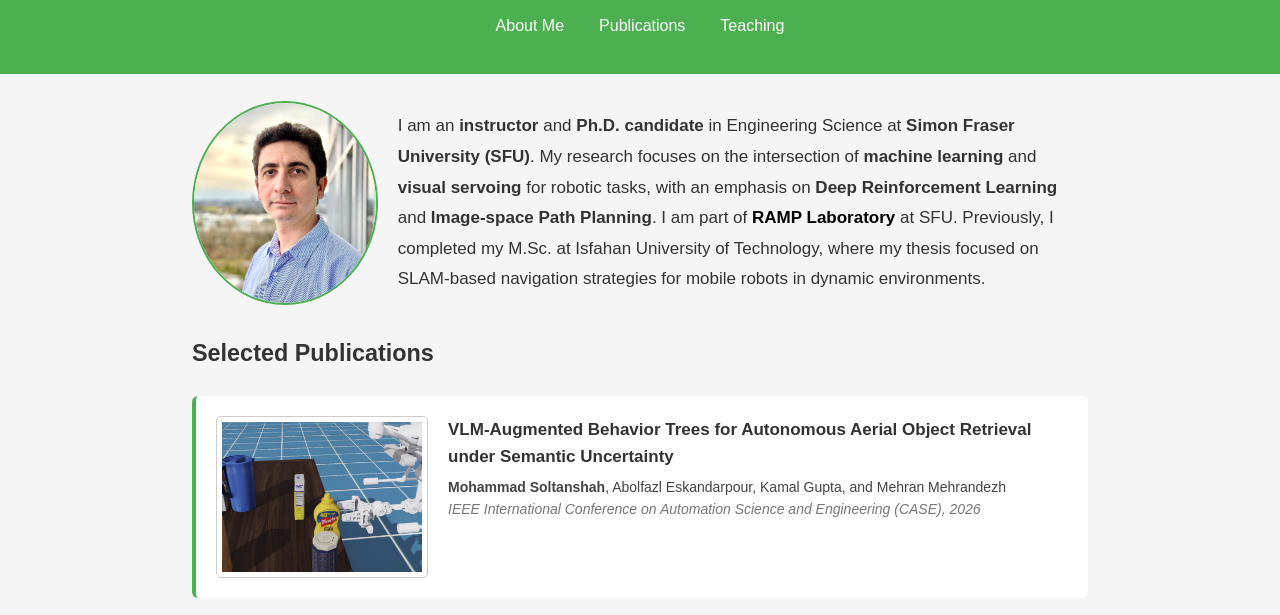
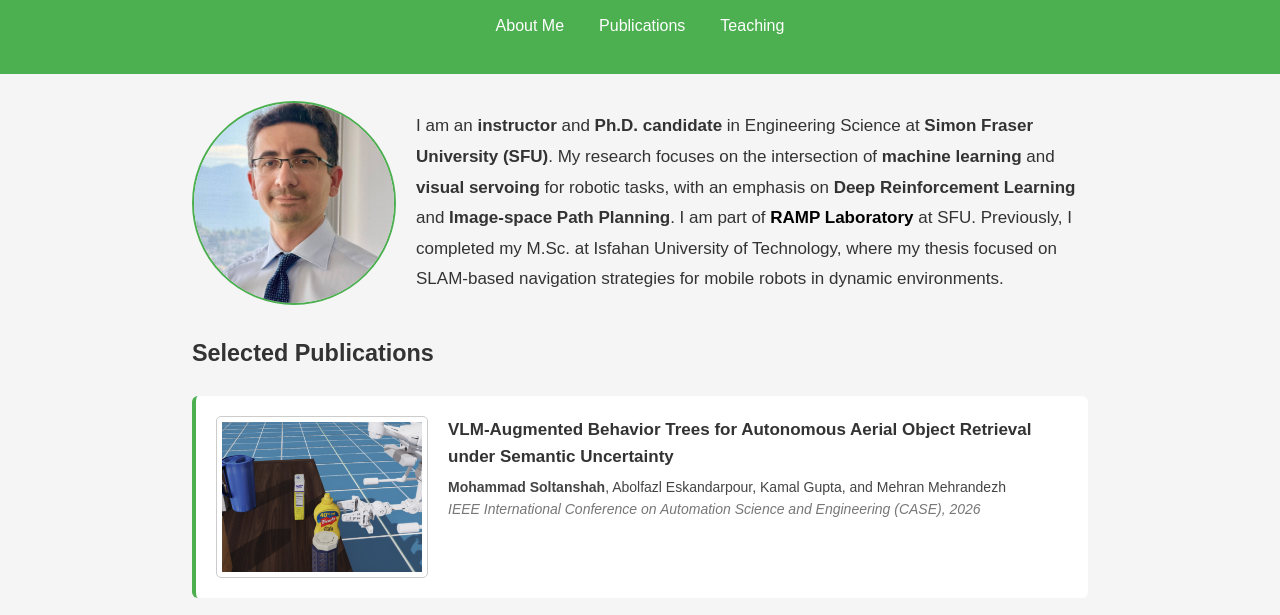
Before and after one commit to msoltanshah/msoltanshah.github.io, a plain HTML site: page index.html in a window 1280 px wide. Shown: the part 116-731 px from the top of the page. Drawn offline with Linux system fonts and the light colour scheme.

Commit message:
new changes 4

```diff
--- a/index.html
+++ b/index.html
@@ -322,7 +322,7 @@
 
     <section id="about-me">
         <div class="about-me">
-            <img src="projects/mohammad_soltanshah_photo.jpg" alt="Mohammad Soltanshah" class="profile">
+            <img src="projects/mohammad_soltanshah_photo_2.jpg" alt="Mohammad Soltanshah" class="profile">
 
             <p>
             I am an <strong>instructor</strong> and <strong>Ph.D. candidate</strong> in Engineering Science at <strong>Simon Fraser University (SFU)</strong>.
```
